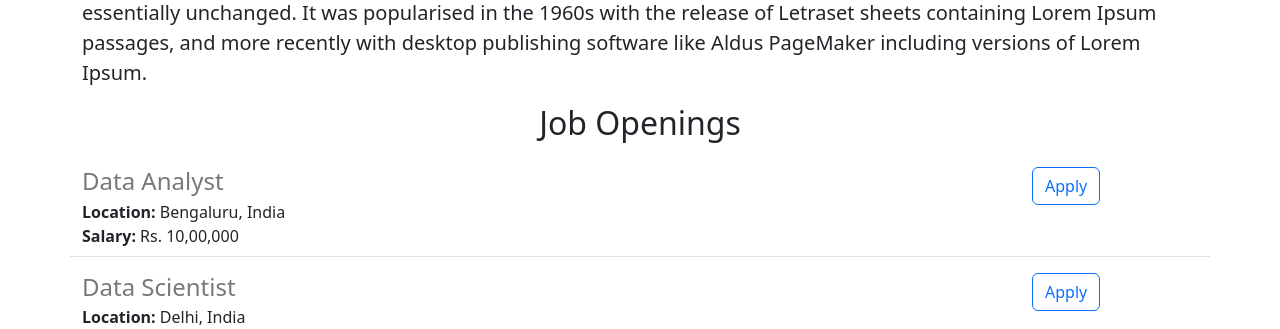
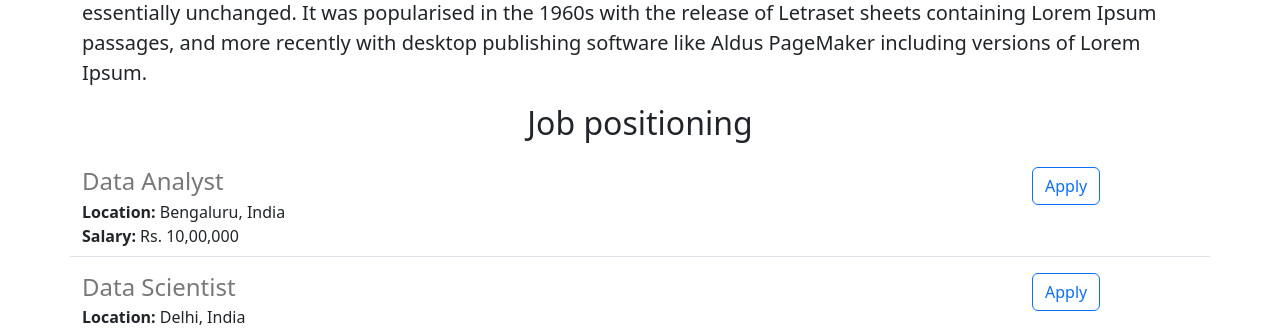
Before and after one commit to Dieufait/jovian-careers-website, a Flask app: page / in a window 1280 px wide. Shown: the part 602-931 px from the top of the page. Run offline with Flask 2, Linux system fonts and the light colour scheme.

Commit message:
New change

```diff
--- a/templates/home.html
+++ b/templates/home.html
@@ -21,7 +21,7 @@
 
     <h2 class="text-center mt-2 m-4">About Jovian</h2>
     <p class="lead">Lorem Ipsum is simply dummy text of the printing and typesetting industry. Lorem Ipsum has been the industry's standard dummy text ever since the 1500s, when an unknown printer took a galley of type and scrambled it to make a type specimen book. It has survived not only five centuries, but also the leap into electronic typesetting, remaining essentially unchanged. It was popularised in the 1960s with the release of Letraset sheets containing Lorem Ipsum passages, and more recently with desktop publishing software like Aldus PageMaker including versions of Lorem Ipsum.</p>
-    <h2 class= "text-center mt-2 mb-4">Job Openings</h2>
+    <h2 class= "text-center mt-2 mb-4">Job positioning</h2>
 <div>
   {% for job in jobs %}
     {% include 'jobitem.html'%}
```
